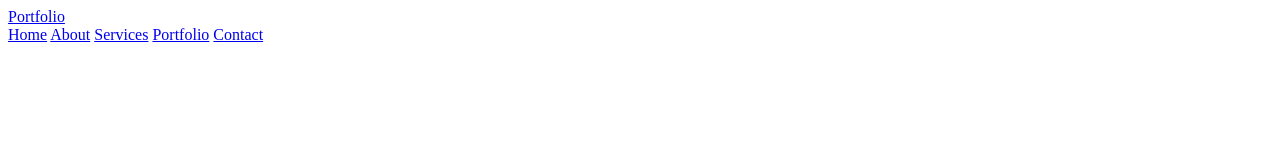
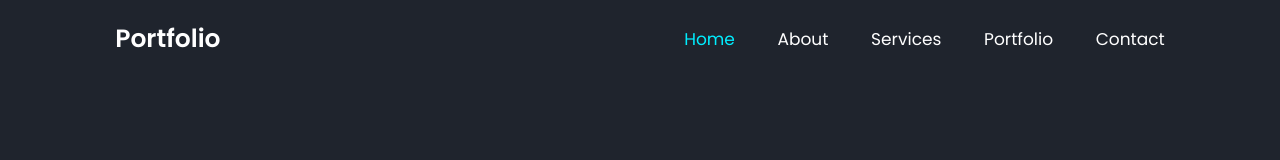
Before and after one commit to naeemtalukder/portfolio-js, a plain HTML site: page index.html in a window 1280 px wide. Drawn offline with Linux system fonts and the light colour scheme.

Commit message:
header section done

```diff
--- a/index.html
+++ b/index.html
@@ -19,7 +19,7 @@
         <a href="#" class="logo">Portfolio</a>
 
         <nav class="navbar">
-            <a href="#home">Home</a>
+            <a href="#home" class="active">Home</a>
             <a href="#about">About</a>
             <a href="#services">Services</a>
             <a href="#portfolio">Portfolio</a>
--- a/style.css
+++ b/style.css
@@ -0,0 +1,61 @@
+@import url('https://fonts.googleapis.com/css2?family=Poppins:ital,wght@0,100;0,200;0,300;0,400;0,500;0,600;0,700;0,800;0,900;1,100;1,200;1,300;1,400;1,500;1,600;1,700;1,800;1,900&display=swap');
+
+*{
+    margin: 0;
+    padding: 0;
+    box-sizing: border-box;
+    text-decoration: none;
+    border: none;
+    outline: none;
+    scroll-behavior: smooth;
+    font-family: 'Poppins', sans-serif;
+}
+
+:root {
+    --bg-color: #1f242d;
+    --second-bg-color: #323946;
+    --text-color: #fff;
+    --main-color: #0ef;
+}
+
+html {
+    font-size: 62.5%;
+    overflow-x: hidden;
+}
+
+body {
+    background: var(--bg-color);
+    color: var(--text-color);
+}
+
+.header {
+    position: fixed;
+    top: 0;
+    left: 0;
+    width: 100%;
+    padding: 2rem 9%;
+    background: var(--bg-color);
+    display: flex;
+    justify-content: space-between;
+    align-items: center;
+    z-index: 100;
+}
+
+.logo {
+    font-size: 2.5rem;
+    color: var(--text-color);
+    font-weight: 600;
+    cursor: default;
+}
+
+.navbar a {
+    font-size: 1.7rem;
+    color: var(--text-color);
+    margin-left: 4rem;
+    transition: .3s;
+}
+
+.navbar a:hover,
+.navbar a.active {
+    color: var(--main-color);
+}
```
